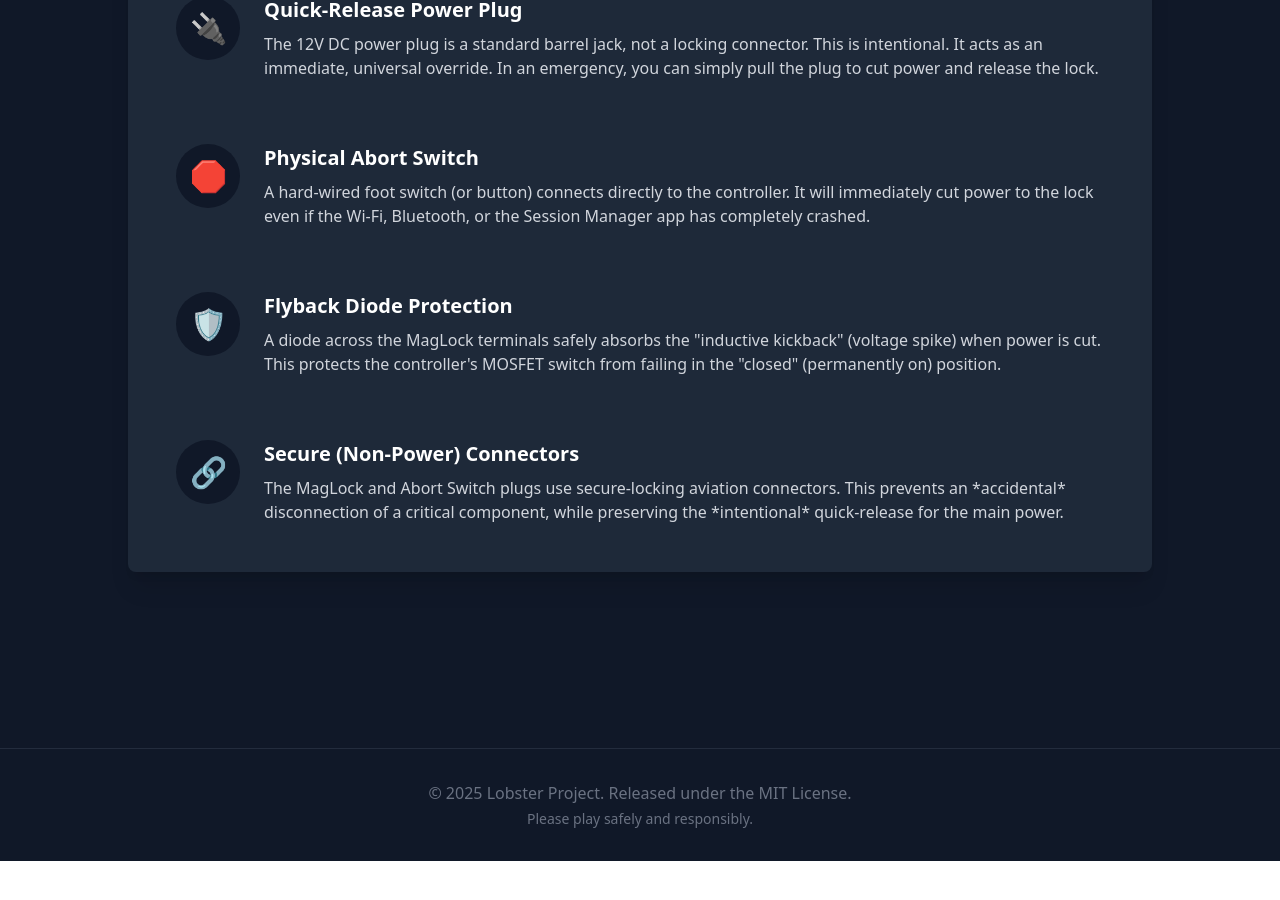
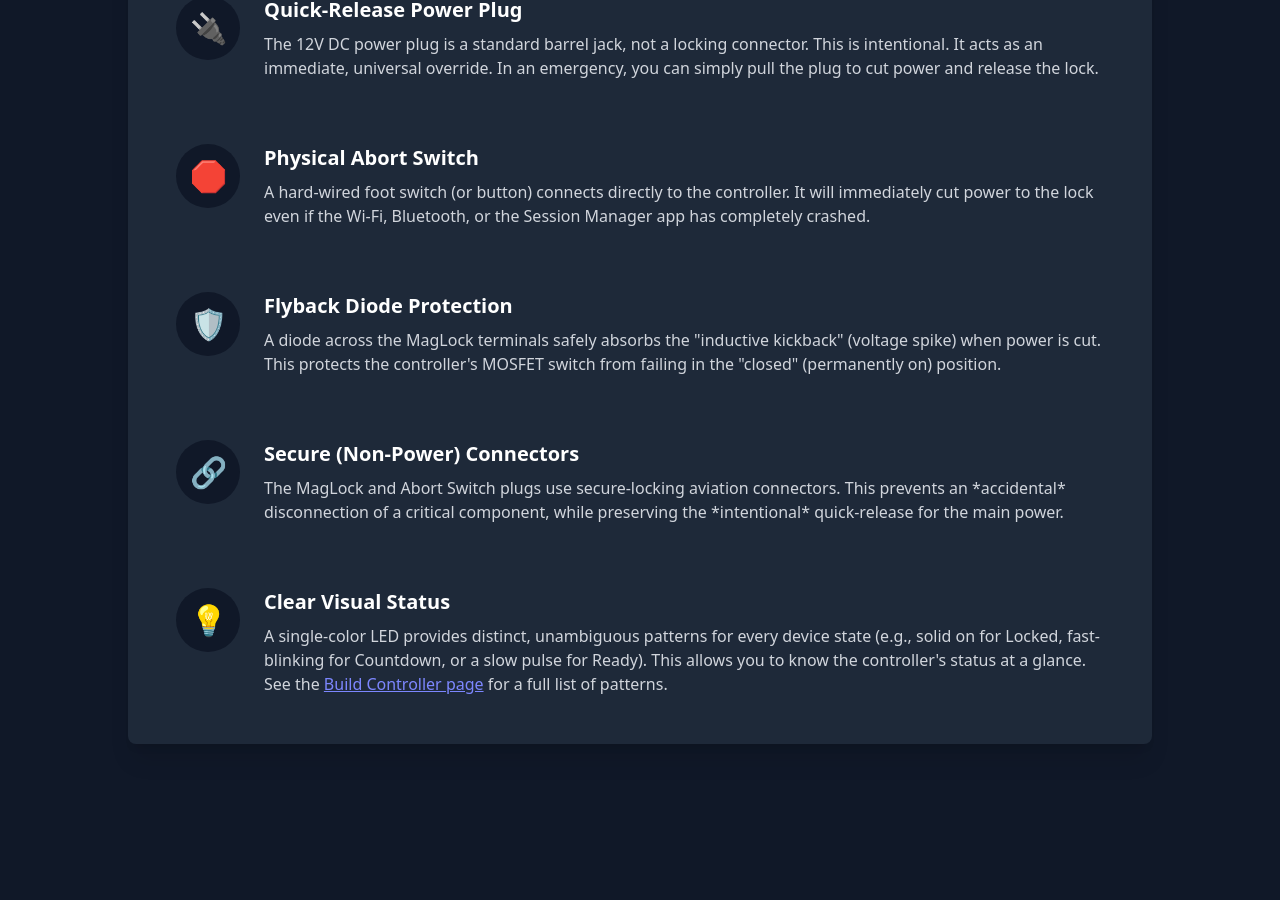
Before and after one commit to lobstertools/lobstertools.github.io, a React (Vite) app: page /safety-features in a window 1280 px wide. Shown: the part 1216-2116 px from the top of the page. Before the commit the page ends 2077 px from the top, so only its background shows below. Built offline with nearby package versions, Linux system fonts and the light colour scheme.

Commit message:
Updated LED safety feature

```diff
--- a/src/pages/SafetyPage.tsx
+++ b/src/pages/SafetyPage.tsx
@@ -1,5 +1,6 @@
 import { SafetyWarning } from '../components/SafetyWarning';
-import { useState } from 'react'; // <-- Import useState for tabs
+import { useState } from 'react';
+import { NavLink } from 'react-router-dom';
 
 // Helper component for icons (or you can use a real icon library like react-icons)
 // Using emoji for simplicity here
@@ -12,8 +13,19 @@ const FeatureIcon = ({ emoji, label }: { emoji: string; label: string }) => (
   </div>
 );
 
+// --- Define a type for our features ---
+interface Feature {
+  emoji: string;
+  title: string;
+  description: string | React.ReactNode;
+}
+
 // We'll define our features as data to make the layout cleaner
-const features = {
+const features: {
+  physical: Feature[];
+  firmware: Feature[];
+  transparency: Feature[];
+} = {
   physical: [
     {
       emoji: '🔒',
@@ -44,6 +56,25 @@ const features = {
       title: 'Secure (Non-Power) Connectors',
       description:
         'The MagLock and Abort Switch plugs use secure-locking aviation connectors. This prevents an *accidental* disconnection of a critical component, while preserving the *intentional* quick-release for the main power.',
+    },
+    {
+      emoji: '💡',
+      title: 'Clear Visual Status',
+      description: (
+        <>
+          A single-color LED provides distinct, unambiguous patterns for every
+          device state (e.g., solid on for Locked, fast-blinking for Countdown, or
+          a slow pulse for Ready). This allows you to know the controller's
+          status at a glance. See the{' '}
+          <NavLink
+            to="/build-controller"
+            className="text-indigo-400 hover:text-indigo-300 underline"
+          >
+            Build Controller page
+          </NavLink>{' '}
+          for a full list of patterns.
+        </>
+      ),
     },
   ],
   firmware: [
@@ -98,12 +129,6 @@ const features = {
         'The system runs 100% locally and does not require an internet connection, an account, or any personal information. No tracking, no analytics. Nothing ever leaves your local network.',
     },
     {
-      emoji: '💡',
-      title: 'Clear Visual Status',
-      description:
-        'A multi-color (RGB) LED provides distinct, unambiguous patterns for every device state (e.g., Pulsing Blue for Ready, Solid Red for Locked, Flashing Yellow for Aborted).',
-    },
-    {
       emoji: '📖',
       title: 'Open-Source Firmware',
       description:
@@ -140,6 +165,36 @@ export const SafetyPage = () => {
     </button>
   );
 
+  // --- Helper function to render a feature list ---
+  const renderFeatureList = (list: Feature[]) => (
+    <div className="space-y-8">
+      {list.map((feature) => (
+        <div key={feature.title} className="flex items-start p-4">
+          <FeatureIcon emoji={feature.emoji} label={feature.title} />
+          <div>
+            <h3 className="text-xl font-bold text-white mb-2">
+              {feature.title}
+            </h3>
+            {/* Conditionally render:
+              - If it's a string, use dangerouslySetInnerHTML for HTML tags
+              - If it's JSX (like our NavLink), render it directly
+            */}
+            {typeof feature.description === 'string' ? (
+              <p
+                className="text-gray-300"
+                dangerouslySetInnerHTML={{
+                  __html: feature.description,
+                }}
+              />
+            ) : (
+              <p className="text-gray-300">{feature.description}</p>
+            )}
+          </div>
+        </div>
+      ))}
+    </div>
+  );
+
   return (
     <>
       <div className="py-12">
@@ -151,7 +206,7 @@ export const SafetyPage = () => {
           into the Lobster toolkit.
         </p>
 
-        {/* Intro Section (Unchanged) */}
+        {/* Intro Section */}
         <section className="my-16 max-w-5xl mx-auto">
           <div className="bg-gray-800 p-8 rounded-lg shadow-xl">
             <h2 className="text-3xl font-bold text-white mb-6">
@@ -172,7 +227,6 @@ export const SafetyPage = () => {
 
         <SafetyWarning />
 
-        {/* --- NEW TABBED LAYOUT --- */}
         <section className="my-16 max-w-5xl mx-auto">
           {/* Tab Navigation */}
           <div className="flex space-x-1 border-b border-gray-700">
@@ -183,80 +237,10 @@ export const SafetyPage = () => {
 
           {/* Tab Content */}
           <div className="bg-gray-800 p-8 rounded-b-lg shadow-xl">
-            {/* Physical Tab Content */}
-            {activeTab === 'physical' && (
-              <div className="space-y-8">
-                {features.physical.map((feature) => (
-                  <div
-                    key={feature.title}
-                    className="flex items-start p-4"
-                  >
-                    <FeatureIcon emoji={feature.emoji} label={feature.title} />
-                    <div>
-                      <h3 className="text-xl font-bold text-white mb-2">
-                        {feature.title}
-                      </h3>
-                      <p
-                        className="text-gray-300"
-                        dangerouslySetInnerHTML={{
-                          __html: feature.description,
-                        }}
-                      />
-                    </div>
-                  </div>
-                ))}
-              </div>
-            )}
-
-            {/* Firmware Tab Content */}
-            {activeTab === 'firmware' && (
-              <div className="space-y-8">
-                {features.firmware.map((feature) => (
-                  <div
-                    key={feature.title}
-                    className="flex items-start p-4"
-                  >
-                    <FeatureIcon emoji={feature.emoji} label={feature.title} />
-                    <div>
-                      <h3 className="text-xl font-bold text-white mb-2">
-                        {feature.title}
-                      </h3>
-                      <p
-                        className="text-gray-300"
-                        dangerouslySetInnerHTML={{
-                          __html: feature.description,
-                        }}
-                      />
-                    </div>
-                  </div>
-                ))}
-              </div>
-            )}
-
-            {/* Transparency Tab Content */}
-            {activeTab === 'transparency' && (
-              <div className="space-y-8">
-                {features.transparency.map((feature) => (
-                  <div
-                    key={feature.title}
-                    className="flex items-start p-4"
-                  >
-                    <FeatureIcon emoji={feature.emoji} label={feature.title} />
-                    <div>
-                      <h3 className="text-xl font-bold text-white mb-2">
-                        {feature.title}
-                      </h3>
-                      <p
-                        className="text-gray-300"
-                        dangerouslySetInnerHTML={{
-                          __html: feature.description,
-                        }}
-                      />
-                    </div>
-                  </div>
-                ))}
-              </div>
-            )}
+            {activeTab === 'physical' && renderFeatureList(features.physical)}
+            {activeTab === 'firmware' && renderFeatureList(features.firmware)}
+            {activeTab === 'transparency' &&
+              renderFeatureList(features.transparency)}
           </div>
         </section>
       </div>
```
